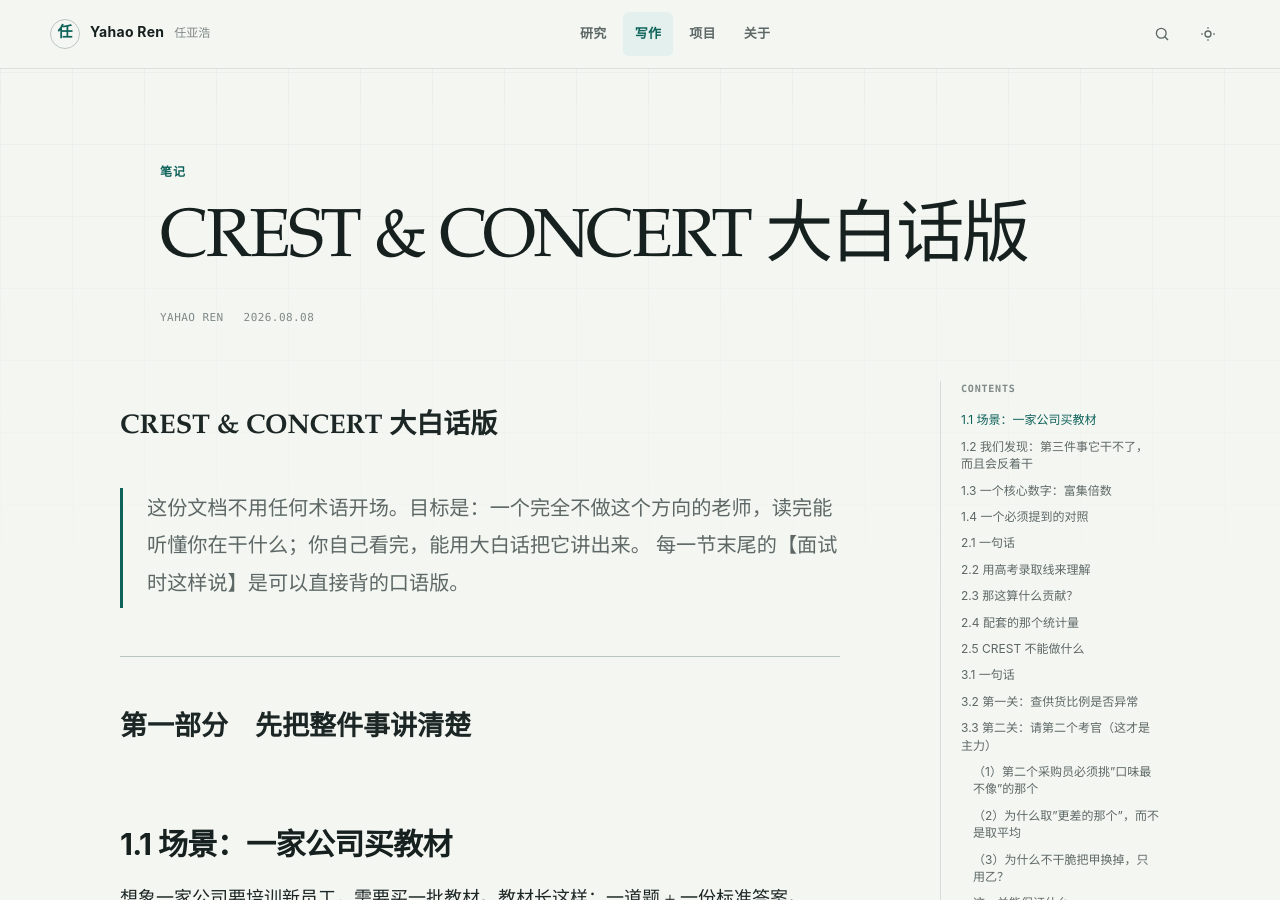
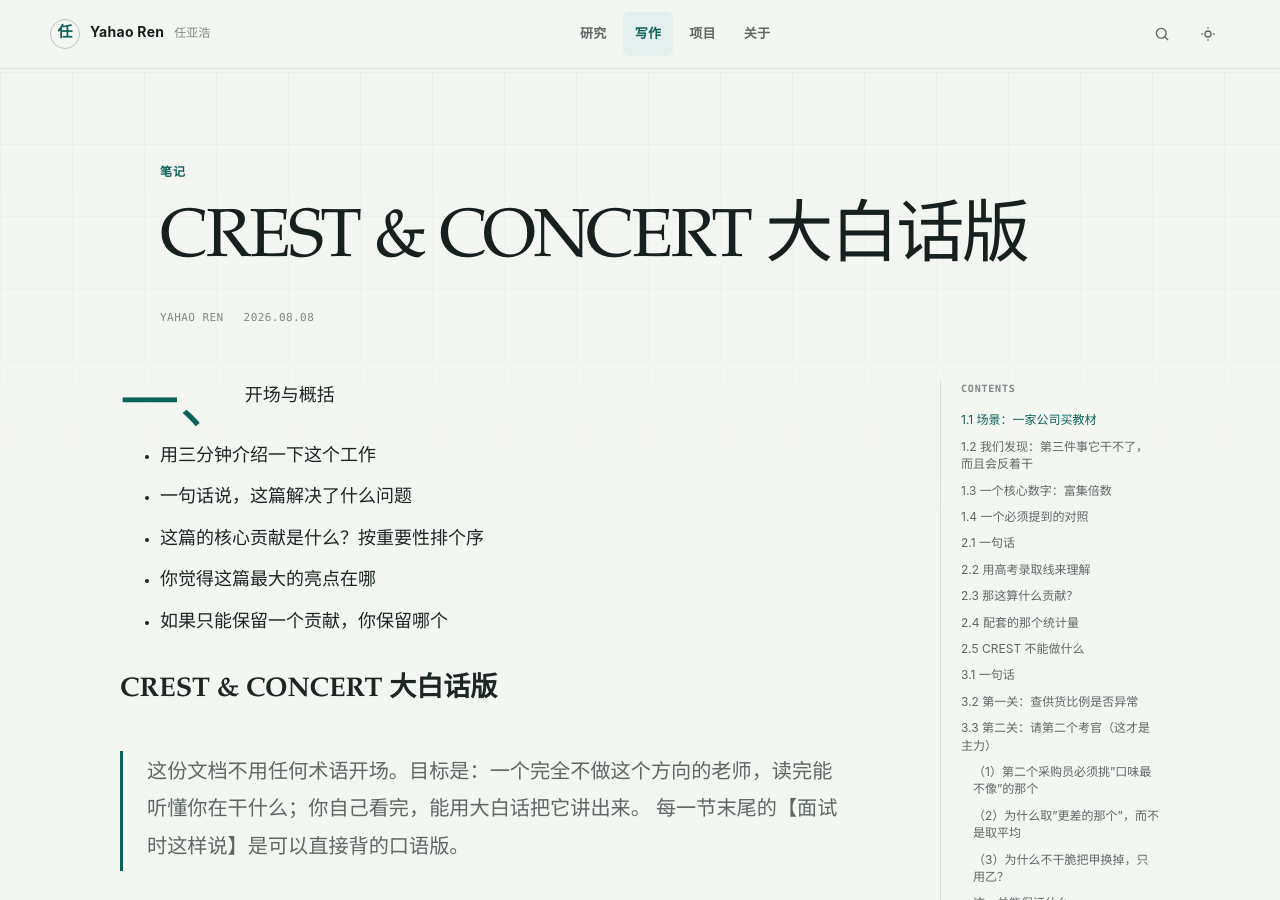
Before and after one commit to YahaoRen/yahaoren.github.io, a Jekyll site: the page built from _notes/CREST & CONCERT 大白话版.md, in a window 1280 px wide and 900 px high. Built offline with Jekyll 4.4.1, drawn with Linux system fonts in a browser that asks for light colours.

Commit message:
vault backup: 2026-08-09 14:18:30

```diff
--- a/_notes/CREST & CONCERT 大白话版.md
+++ b/_notes/CREST & CONCERT 大白话版.md
@@ -8,7 +8,12 @@ tags: []
 reading_time: ""
 published: true
 ---
-
+ 一、开场与概括
+- 用三分钟介绍一下这个工作
+- 一句话说，这篇解决了什么问题
+- 这篇的核心贡献是什么？按重要性排个序
+- 你觉得这篇最大的亮点在哪
+- 如果只能保留一个贡献，你保留哪个
 
 
 
```
